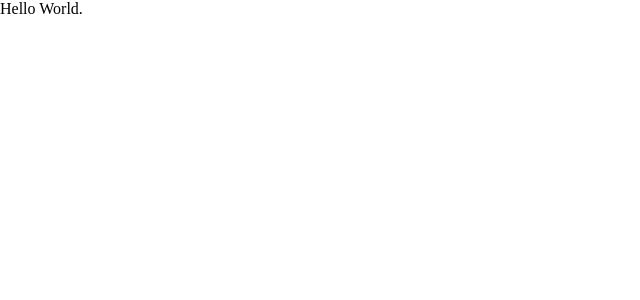
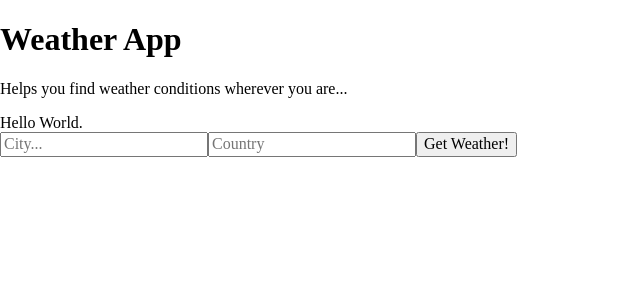
Before and after one commit to Avocado91/weather-app, a Gatsby app: page / in a window 1280 px wide. Shown: the top 300 px of the page, without its empty margins (0-640 px from the left). Built offline with nearby package versions, Linux system fonts and the light colour scheme.

Commit message:
Adding Form component

```diff
--- /dev/null
+++ b/src/components/Form.js
@@ -0,0 +1,11 @@
+import React from "react"
+
+const Form = () => (
+    <form>
+        <input type="text" name="city" placeholder="City..." />
+        <input type="text" name="country" placeholder="Country" />
+        <button>Get Weather!</button>
+    </form>
+)
+
+export default Form
--- a/src/pages/index.js
+++ b/src/pages/index.js
@@ -1,7 +1,15 @@
 import React from "react"
+import Titles from "../components/Titles"
+import Form from "../components/Form"
 
 import "normalize.css"
 
-const App = () => <div>Hello World.</div>
+const App = () => (
+    <div>
+        <Titles />
+        Hello World.
+        <Form />
+    </div>
+)
 
 export default App
```
